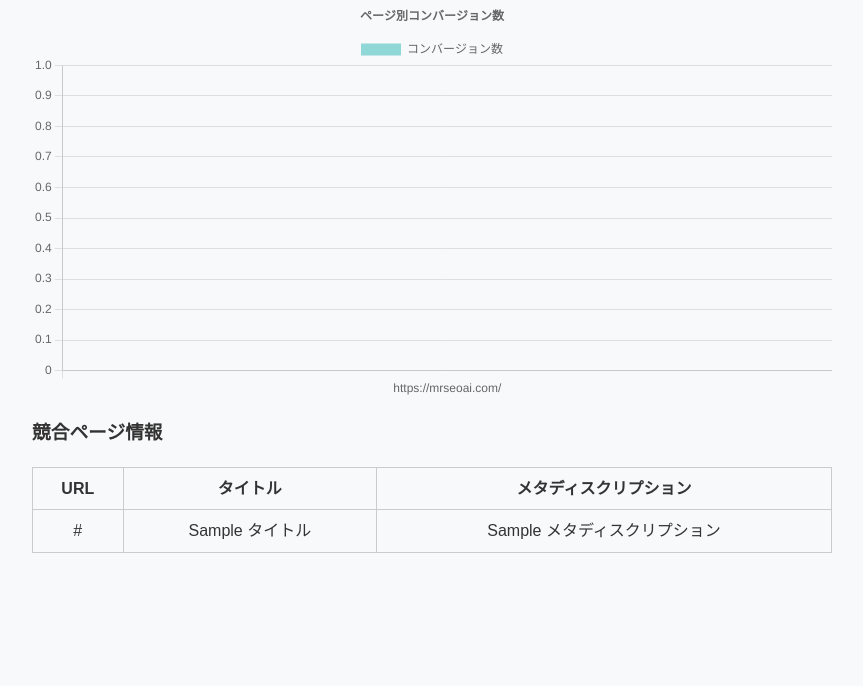
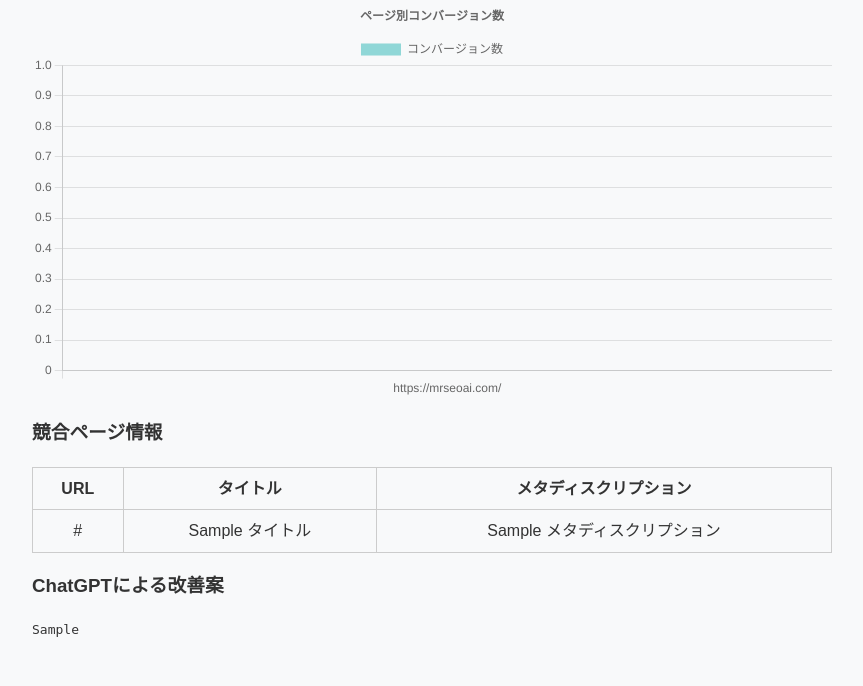
Before and after one commit to min151024/mrseoai, a Flask app: template templates/result.html in a window 1280 px wide. Shown: the part 205-891 px from the top of the page, without its empty margins (208-1071 px from the left). Before the commit the page ends 758 px from the top, so only its background shows below. Run offline with Flask 3, Linux system fonts and the light colour scheme; the template is opened without the code that fills it: most values are stand-ins (such as "Sample title", 1, 10 or a date in 2020).

Commit message:
add improvement idea in HTML

```diff
--- a/app.py
+++ b/app.py
@@ -1,3 +1,4 @@
+from urllib import response
 from urllib.parse import urlparse
 from flask import Flask, request, render_template, redirect, url_for
 from main import process_seo_improvement
@@ -24,7 +25,8 @@ def index():
             table_html=result["table_html"],
             chart_labels=result["chart_labels"],
             chart_data=result["chart_data"],
-            competitors=result["competitors"]
+            competitors=result["competitors"],
+            chatgpt_response=response
         )
 
     return render_template("index.html")
--- a/chatgpt_utils.py
+++ b/chatgpt_utils.py
@@ -33,7 +33,6 @@ def build_prompt(target_url, competitors_info, ga_data):
 {ga_text}
 
 上記を参考にして、対象ページのタイトルとメタディスクリプションの改善案を提案してください。
-理由や解説は不要です。改善案だけを出力してください。
 """
     return prompt
 
--- a/main.py
+++ b/main.py
@@ -94,10 +94,11 @@ def process_seo_improvement(site_url):
         competitors_info = [get_meta_info_from_url(url) for url in top_urls if url]
     except Exception as e:
         print(f"⚠️ 競合ページの取得に失敗: {e}")
+        top_urls = []
         competitors_info = []
 
     try:
-        prompt = build_prompt(target_url, competitors_info)
+        prompt = build_prompt(target_url, competitors_info, merged_df)
         response = get_chatgpt_response(prompt)
         print("💡 ChatGPT改善案:", response)
     except Exception as e:
@@ -153,6 +154,10 @@ def process_seo_improvement(site_url):
                     }}
                 }});
             </script>
+            <h3>ChatGPTによる改善案</h3>
+            <div style="border: 1px solid #ccc; padding: 10px; margin-top: 10px;">
+                <pre>{response}</pre>
+            </div>
         </body>
         </html>
         """
--- a/templates/result.html
+++ b/templates/result.html
@@ -59,5 +59,9 @@
                     {% endfor %}
                 </tbody>
             </table>
+            <h3>ChatGPTによる改善案</h3>
+            <div class="chatgpt-response">
+                <pre>{{ chatgpt_response }}</pre>
+            </div>
         </body>
         </html>
```
